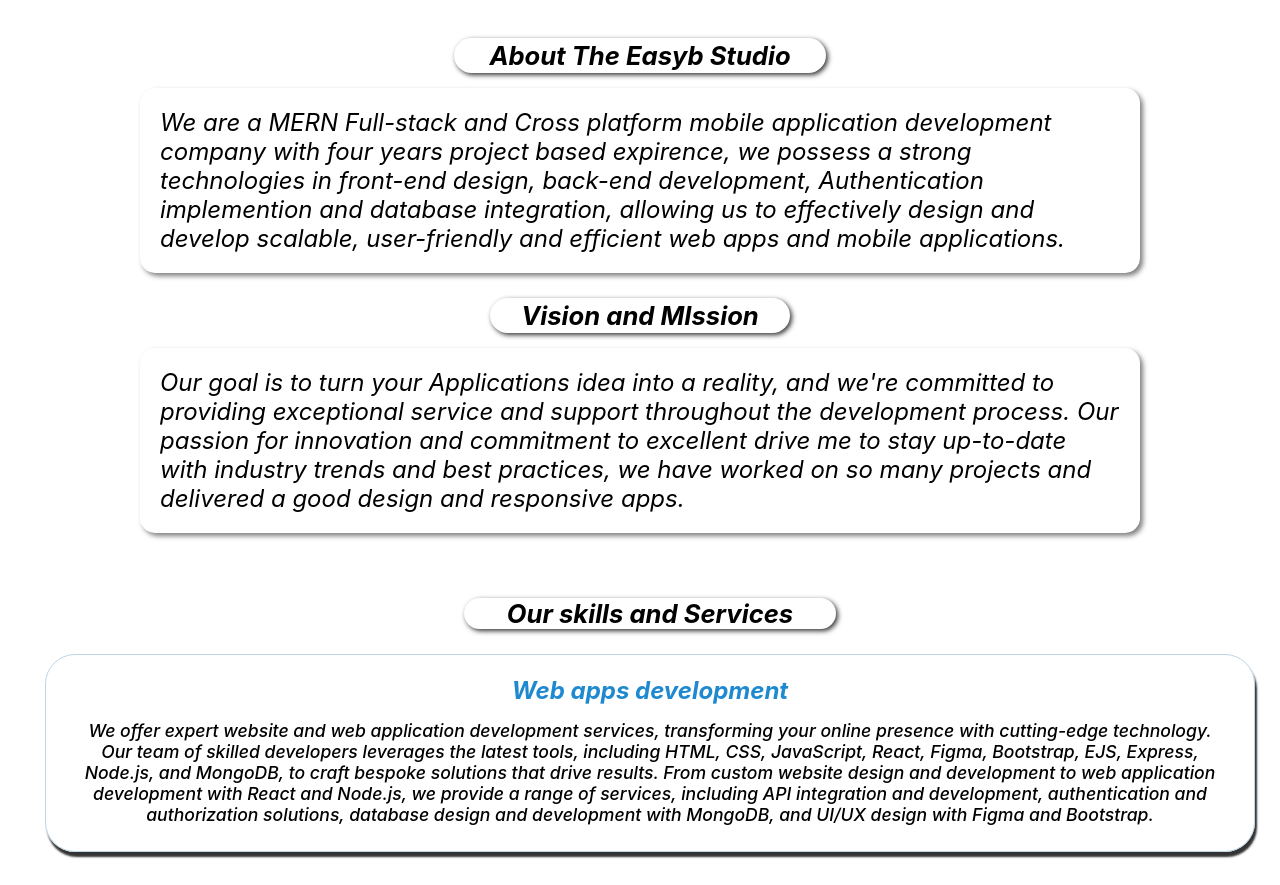
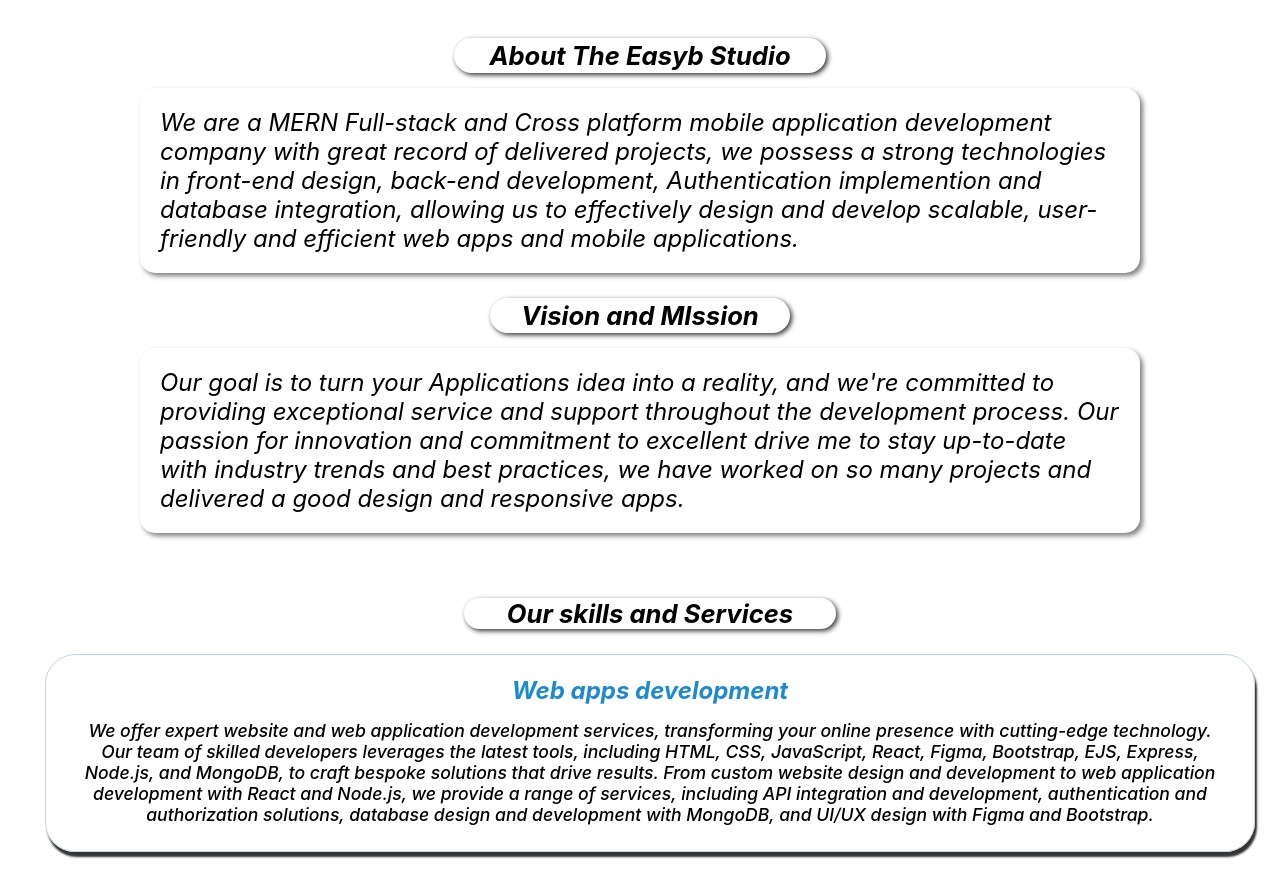
Before and after one commit to Easybaba1067/my-portfolio, a React (Create React App) app: page / in a window 1280 px wide. Shown: the part 1259-2144 px from the top of the page. Built offline with nearby package versions, Linux system fonts and the light colour scheme.

Commit message:
about update

```diff
--- a/src/components/portfolio-about.component.jsx
+++ b/src/components/portfolio-about.component.jsx
@@ -6,7 +6,7 @@ const About = ({ color, button, scrollInto, head }) => {
         <div className={color}>
           <p>
             We are a MERN Full-stack and Cross platform mobile application
-            development company with four years project based expirence, we
+            development company with great record of delivered projects, we
             possess a strong technologies in front-end design, back-end
             development, Authentication implemention and database integration,
             allowing us to effectively design and develop scalable,
```
